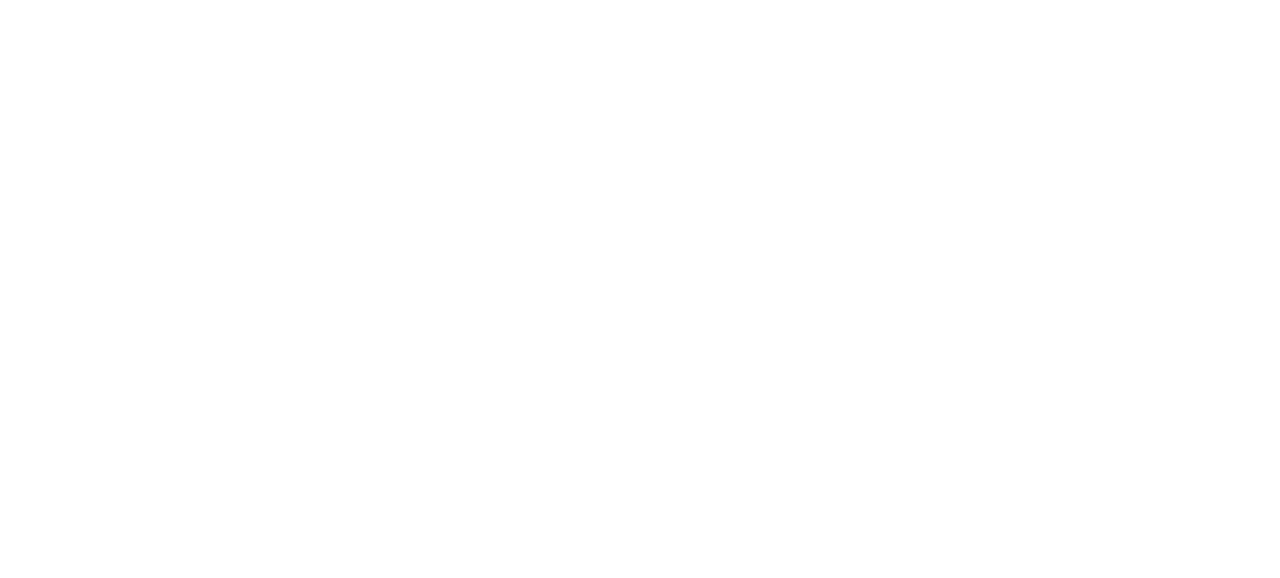
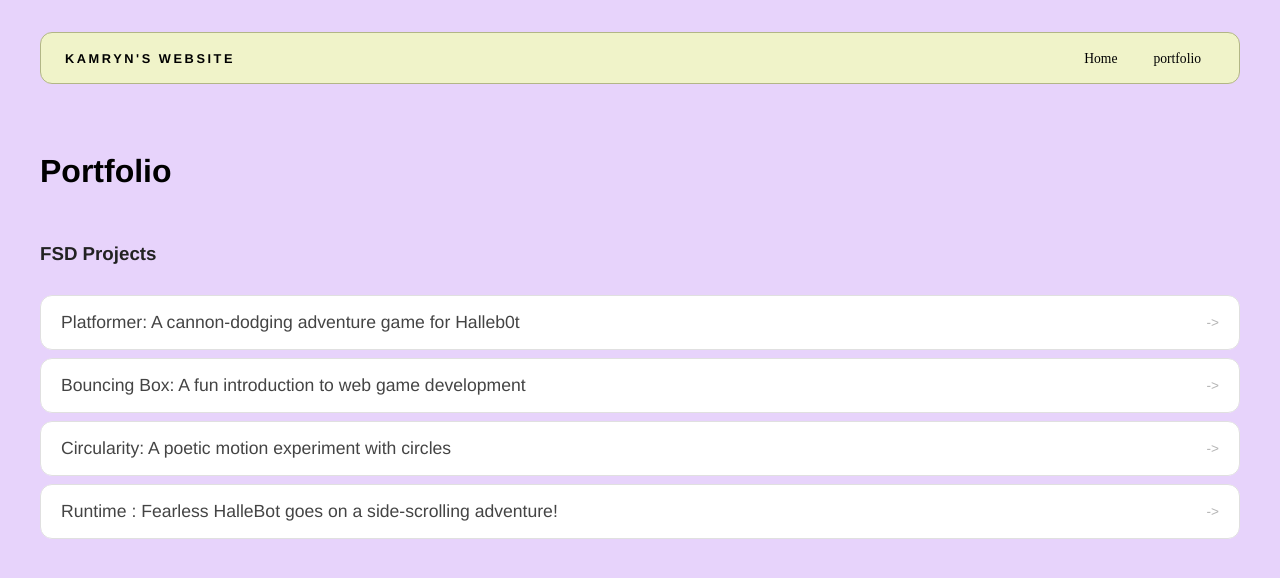
Before and after one commit to twilbeck45188/twilbeck45188.github.io, a plain HTML site: page portfolio.html in a window 1280 px wide. Drawn offline with Linux system fonts and the light colour scheme.

Commit message:
add portfolio page to website

```diff
--- a/portfolio.html
+++ b/portfolio.html
@@ -0,0 +1,43 @@
+<!DOCTYPE html>
+<html>
+  <head>
+    <title>Kamryn's Portfolio</title>
+     <link rel="stylesheet" href="style.css" />
+  </head>
+
+  <body>
+    <!-- All content goes here -->
+    <div id="all-contents">
+      <nav>
+      <h1> Kamryn's Website </h1>
+      <ul id="nav-ul">
+        <li class="nav-li"><a href="index.html">Home</a></li>
+        <li class="nav-li"><a href="portfolio.html"> portfolio</a></li>
+          </ul>
+        </nav>
+
+      <main>
+        <div class="content">
+          <h1>Portfolio</h1>
+          <h3>FSD Projects</h3>
+            <ul id = "portfolio">
+              <li>
+  <a href="fsd-projects/platformer/">Platformer: A cannon-dodging adventure game for Halleb0t</a>
+</li>
+<li>
+  <a href="fsd-projects/bouncing-box/">Bouncing Box: A fun introduction to web game development</a>
+</li>
+<li>
+  <a href="fsd-projects/circularity/">Circularity: A poetic motion experiment with circles</a>
+</li>
+<li>
+ <a href="fsd-projects/runtime/">Runtime : Fearless HalleBot goes on a side-scrolling adventure!</a>
+</li>
+          </ul>
+        </div>
+
+      </main>
+
+    </div>
+  </body>
+</html>
--- a/style.css
+++ b/style.css
@@ -18,11 +18,11 @@ body {
 
 main {
   display:grid;
-  grid-template-columns:
-  minmax(220px, 1fr) minmax (420px, 1.6fr);
+  grid-template-columns: minmax(220px, 1fr)
+  minmax (420px, 1.6fr);
   align-items: center;
   min-height: calc(100vh-160px);
-  gap: clamp(32px,5vw, 80px);
+  gap: clamp(32px, 5vw, 80px);
 }
 
 .sidebar {
@@ -38,7 +38,7 @@ main {
 
 h2{
   margin: 0;
-  font-size: clamp)4rem, 10vw, 7rem);
+  font-size: clamp(4rem, 10vw, 7rem);
   line-height: 0.9;
   font-weight: 900;
   letter-spacing: -0.04em;
@@ -50,26 +50,27 @@ h2{
   margin: 0;
   color: #ab86ab;
   font-size: 0.9rem;
-  text-transform:uppercase;
+  text-transform: uppercase;
   letter-spacing: 0.15em;
   line-height: 1.4;
 }
-#interests{
-  margin-top:32px;
-  width:100%;
+
+#interests {
+  margin-top: 32px;
+  width: 100%;
 }
 
-#interests h3{
+#interests h3 {
   margin: 0 0 12px;
   font-size: 0.75rem;
   font-weight: 700;
-  text-transform:uppercase;
-  letter-spacing: 0.23em;
-  color:aaa;
+  text-transform: uppercase;
+  letter-spacing: 0.2em;
+  color:#aaa;
 }
 
 #interests ul{
-  list-style:none;
+  list-style: none;
   margin: 0;
   padding: 0;
   display: flex;
@@ -154,6 +155,14 @@ nav h1{
   color: #000;
 }
 
+#nav-ul {
+  list-style: none;
+  display: flex;
+  gap: 8px;
+  margin: 0;
+  padding: 0;
+}
+
 .nav-li a {
   color: #666;
   text-decoration: none;
@@ -185,3 +194,56 @@ nav h1{
   background: #e94560;
   color: #fff;
 }
+
+/* Portfolio styles */
+.content h1 {
+  color: black;
+}
+
+#portfolio {
+  list-style: none;
+  margin: 0;
+  padding: 0;
+  width: 100%;
+  display: flex;
+  flex-direction: column;
+  gap: 8px;
+}
+
+#portfolio li {
+  border-radius: 12px;
+  overflow: hidden;
+}
+
+#portfolio a {
+  display: flex;
+  justify-content: space-between;
+  align-items: center;
+  text-decoration: none;
+  color: #444;
+  padding: 16px 20px;
+  font-size: 1.1rem;
+  font-weight: 500;
+  background: #fff;
+  border: 1px solid #e0e0e0;
+  border-radius: 12px;
+  transition: background 0.25s ease, color 0.25s ease, transform 0.25s ease;
+}
+
+#portfolio a:hover {
+  background: #000;
+  color: #fff;
+  transform: translateX(4px);
+}
+
+#portfolio a::after {
+  content: "->";
+  font-size: 0.85rem;
+  opacity: 0.4;
+  transition: opacity 0.25s ease;
+  white-space: nowrap;
+}
+
+#portfolio a:hover::after {
+  opacity: 1;
+}
```
Also changed, not shown: index.html (+8 -13 lines).
